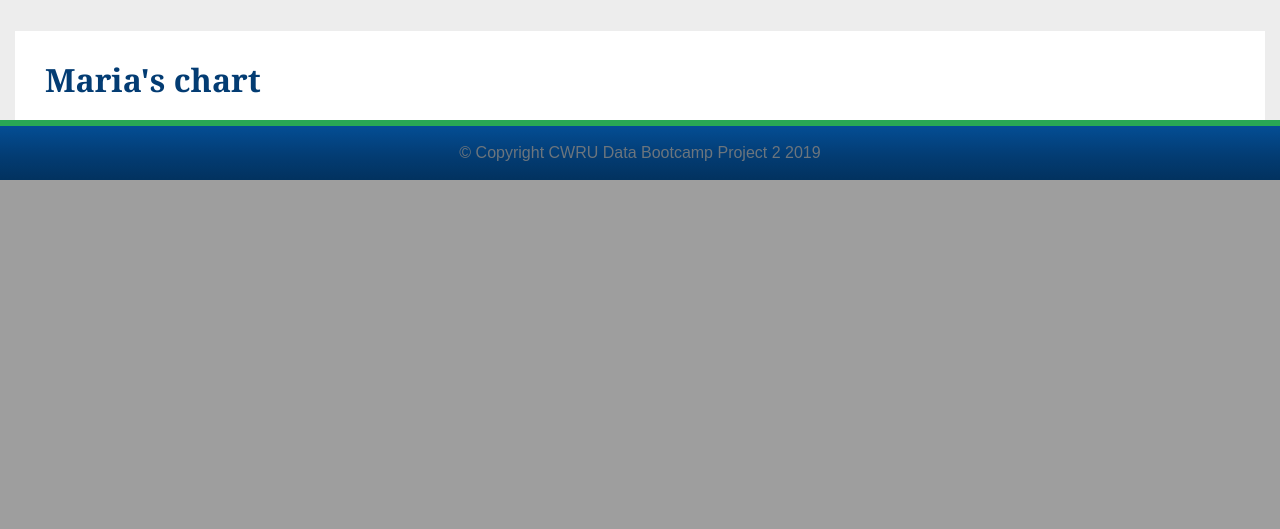
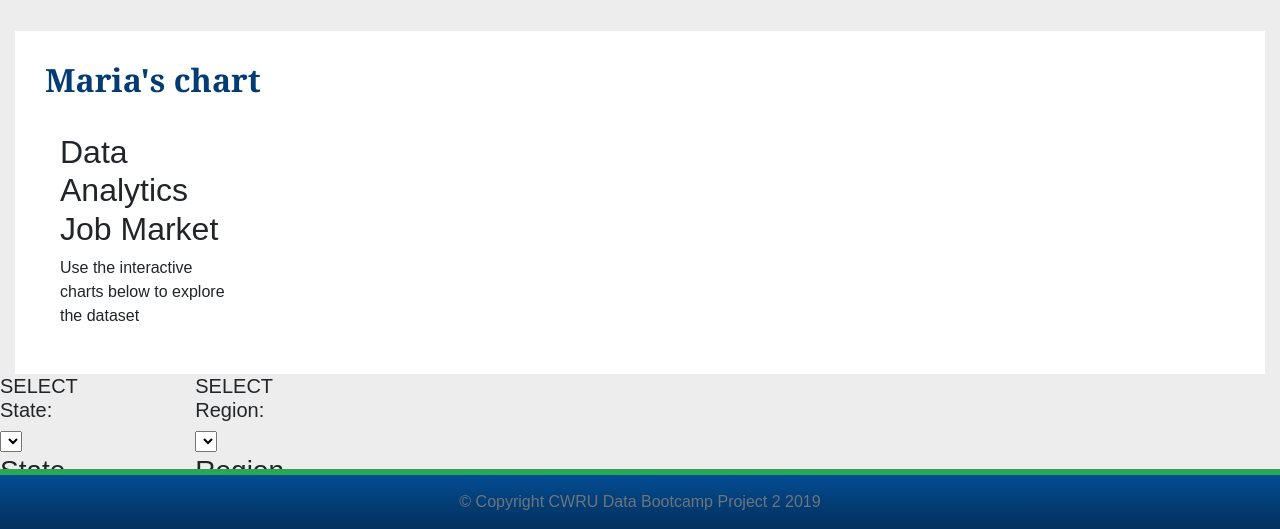
Before and after one commit to tasvora/DataVisualizations_JobMarketAnalysis, a Flask app: page / in a window 1280 px wide. Shown: the part 737-1266 px from the top of the page. Before the commit the page ends 917 px from the top, so only its background shows below. Run offline with Flask 2, Linux system fonts and the light colour scheme; data that the repository does not hold is empty; parts of the project's set-up code (start-up, migrations or seed data) failed here and were passed over; some libraries are stand-ins or nearby versions; some web fonts are replaced.

Commit message:
added html for Maria's charts

```diff
--- a/templates/index1.html
+++ b/templates/index1.html
@@ -71,6 +71,54 @@
       <div class="col-md-12">
         <article class="description-content">
           <h1 class="description-header">Maria's chart</h1>
+          <div class="col-md-2">
+              <!-- <div class="col-md-12 jumbotron text-center"> -->
+                <h2>Data Analytics Job Market</h2>
+                <p>Use the interactive charts below to explore the dataset</p>
+              </div>
+            </div>
+            <div class="row">
+              <div class="col-md-2">
+                <div class="well">
+                  <h5>SELECT State:</h5>
+                  <select id="selDataset" onchange="optionChanged(this.value)"></select>
+                </div>
+                <div class="panel panel-primary">
+                  <div class="panel-heading">
+                    <h3 class="panel-title">State data</h3>
+                  </div>
+                  <div id="state-data" class="panel-body"></div>
+                </div>
+              </div>
+              <div class="col-md-5">
+                <div id="pie"></div>
+              </div>
+              <div class="col-md-5">
+                <div id="guage"></div>
+              </div>
+            </div>
+            <div class="row">
+                <div class="col-md-2">
+                  <div class="well2">
+                    <h5>SELECT Region:</h5>
+                    <select id="selDataset2" onchange="optionChanged2(this.value)"></select>
+                  </div>
+                  <div class="panel panel-primary">
+                    <div class="panel-heading">
+                      <h3 class="panel-title">Region data</h3>
+                    </div>
+                    <div id="region-data" class="panel-body"></div>
+                  </div>
+                </div>
+                <div class="col-md-5">
+                  <div id="pie2"></div>
+                </div>
+
+          </div>
+          <div class="row">
+            <div class="col-md-12">
+              <div id="bubble"></div>
+            </div>
           <hr class="description-hr" />
         </article>
       </div>
```
